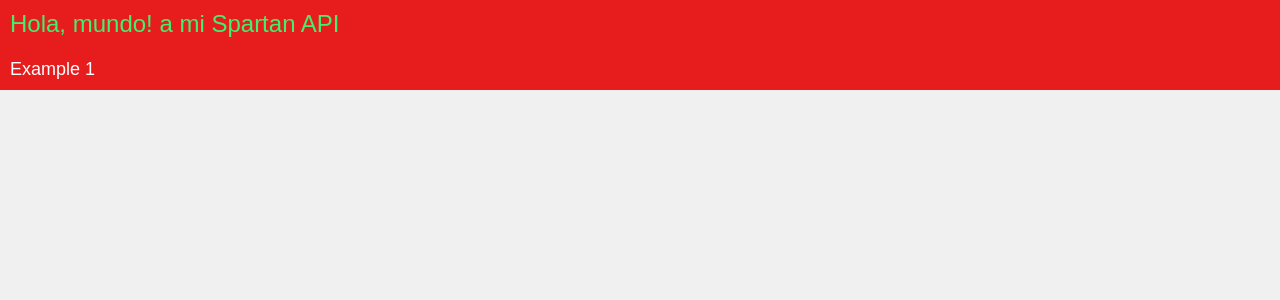
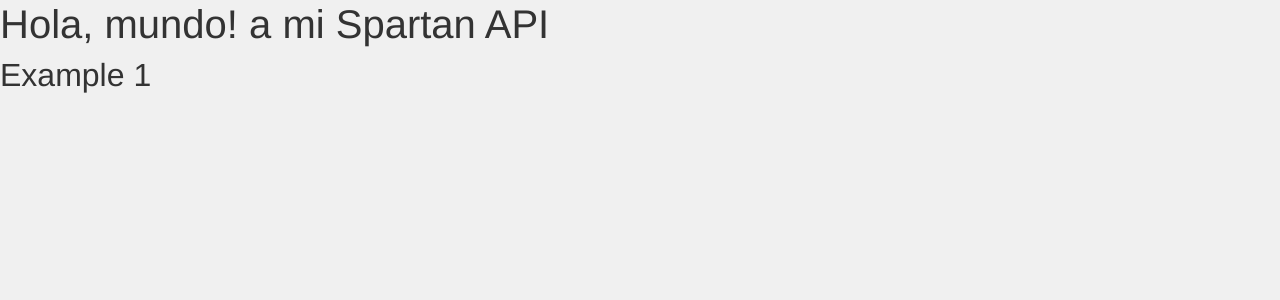
Before and after one commit to Luciano890/python-testing, a Django app: template apps/fastapi/templates/index.html in a window 1280 px wide. Shown: the top 300 px of the page. Run offline with Django 4.2, Linux system fonts and the light colour scheme; the template is opened without the code that fills it, so the values that code supplies are empty.

Commit message:
style: change css styles to main page on fastapi application

```diff
--- a/apps/fastapi/static/css/styles.css
+++ b/apps/fastapi/static/css/styles.css
@@ -2,28 +2,7 @@ body {
     background-color: #f0f0f0;
     font-family: "Helvetica Neue", Helvetica, Arial, sans-serif;
     font-size: 14px;
-    line-height: 20px;
-    color: #333333;
+    line-height: 1.42857143;
+    color: #333;
     margin: 0;
-    padding: 0;
 }
-
-h1 {
-    color: rgb(65, 240, 109);
-    background-color: rgb(231, 28, 28);
-    font-family: Arial, Helvetica, sans-serif;
-    font-size: 24px;
-    font-weight: normal;
-    margin: 0;
-    padding: 10px;
-}
-
-h2 {
-    color: #fff;
-    background-color: rgb(231, 28, 28);
-    font-family: Arial, Helvetica, sans-serif;
-    font-size: 18px;
-    font-weight: normal;
-    margin: 0;
-    padding: 10px;
-}
```
